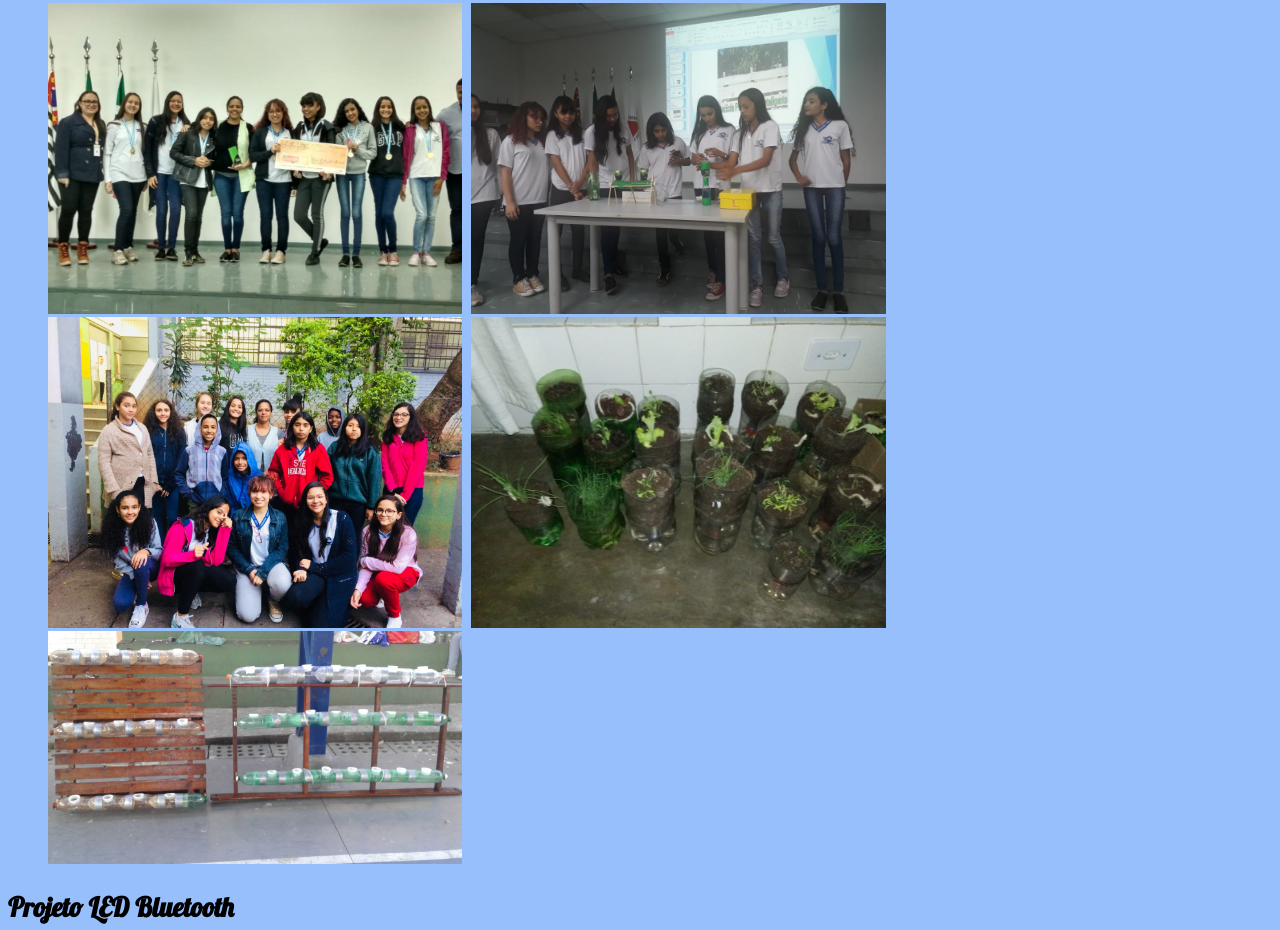
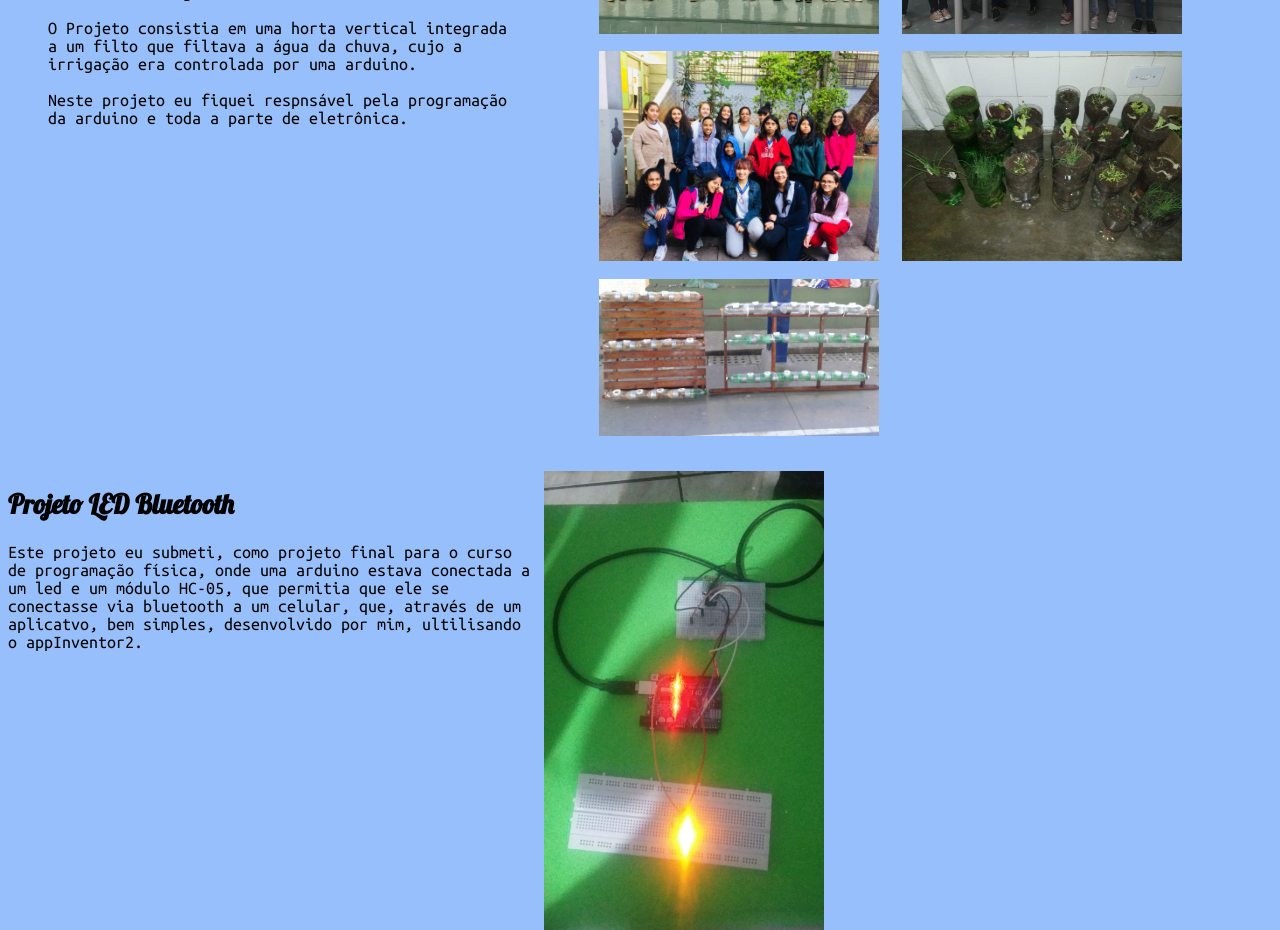
Before and after one commit to rallantro/aboutme-rallan, a plain HTML site: page port/index.html in a window 1280 px wide. Shown: the part 419-1349 px from the top of the page. Drawn offline with Linux system fonts and the light colour scheme.

Commit message:
Aula 3
Versão 1.6

```diff
--- a/port/estilo.css
+++ b/port/estilo.css
@@ -25,9 +25,37 @@ h2{
     color: black;
 }
 
+.reciclaPet .grid{
+    display: grid;
+    grid-template-columns: auto auto;
+}
+
+@media (min-width: 400px) {
+    .reciclaPet .grid{
+        grid-template-columns: auto;
+    }
+}
+
+@media (min-width: 600px) {
+    .reciclaPet .grid{
+        grid-template-columns: auto auto;
+    }
+}
+
+@media (min-width: 1200px) {
+    .reciclaPet .grid{
+        grid-template-columns: repeat(3, auto);
+    }
+}
+
+.LED .grid{
+    display: grid;
+    grid-template-columns: 528.98px 644px;
+}
 
 .imagem{
-    width: 35%;
+    width: 35vh;
+    padding: 0.4em;
 }
 
 @media (min-width: 400px) {
```
